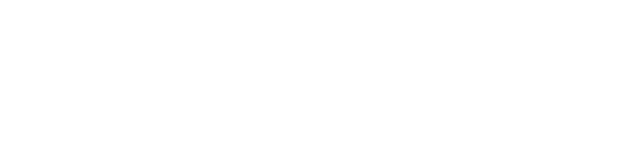
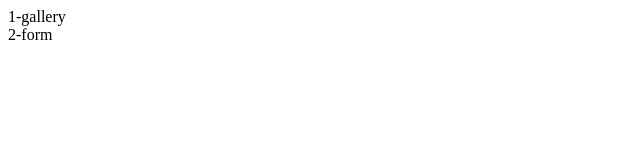
Before and after one commit to m9ta92/goit-js-hw-09, a website: page src/index.html in a window 1280 px wide. Shown: the whole page, without its empty margins (0-640 px from the left). Drawn offline with Linux system fonts and the light colour scheme.

Commit message:
Update index.html

```diff
--- a/src/index.html
+++ b/src/index.html
@@ -1,5 +1,6 @@
 <!DOCTYPE html>
 <html lang="en">
+
 <head>
   <meta charset="UTF-8" />
   <link rel="icon" type="image/svg+xml" href="/favicon.svg" />
@@ -8,8 +9,16 @@
   <link rel="stylesheet" href="./css/styles.css" />
   <link rel="stylesheet" href="./css/reset.css" />
 </head>
+
 <body>
-    <load ="./1-gallery.html" />
-    <load ="./2-form.html" />
+  <ul>
+    <li>
+      <a href="./1-gallery.html">1-gallery</a>
+    </li>
+    <li>
+      <a href="./2-form.html">2-form</a>
+    </li>
+  </ul>
 </body>
+
 </html>
```
Lines whose indentation alone changed are shown as unchanged.
